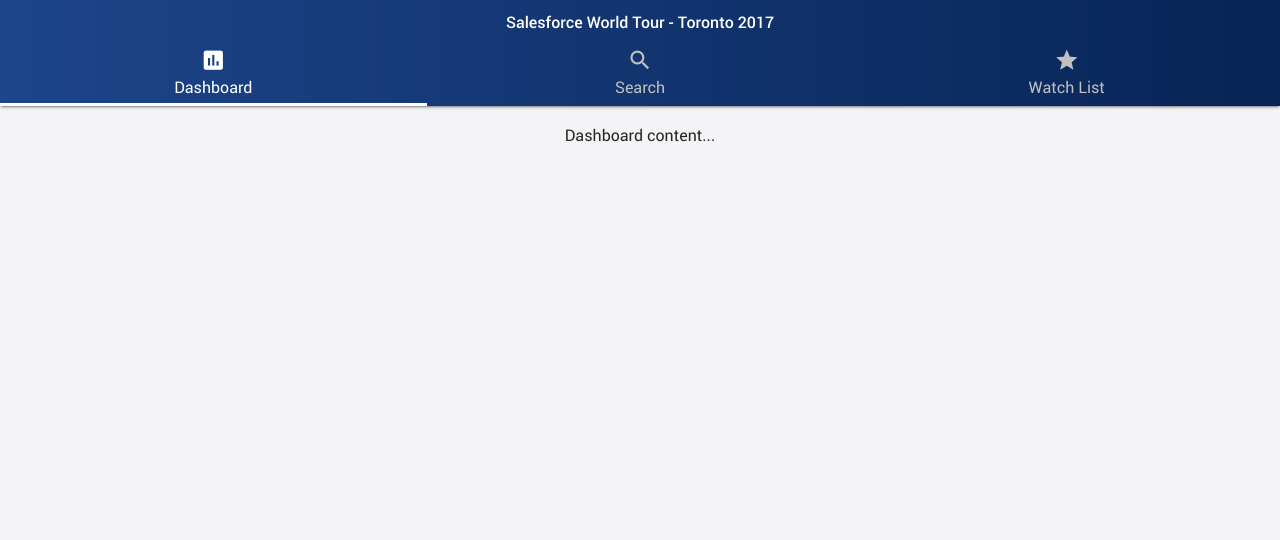
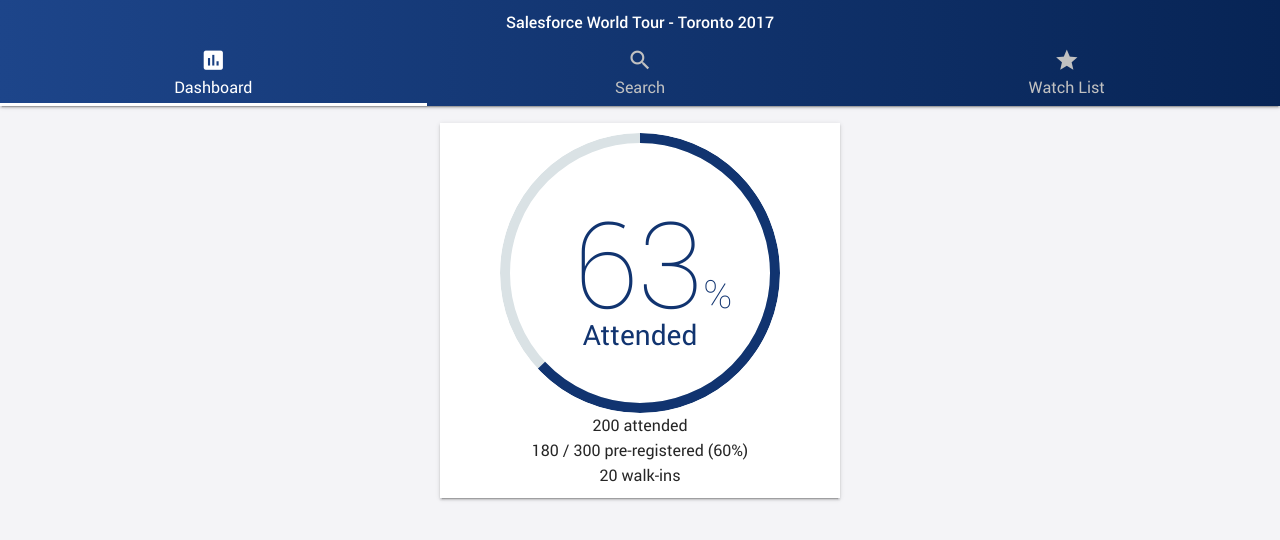
Before and after one commit to C-Rodg/Event-Insight-Mobile, a React app: page / in a window 1280 px wide. Built offline with nearby package versions, Linux system fonts and the light colour scheme.

Commit message:
Added large donut chart, began styling

```diff
--- a/src/components/DashboardContent.js
+++ b/src/components/DashboardContent.js
@@ -1,7 +1,30 @@
 import React from "react";
+import DonutChart from "./DonutChart";
 
 const DashboardContent = () => {
-	return <div className="dashboard-content">Dashboard content...</div>;
+	return (
+		<div className="dashboard-content">
+			<div className="dashboard-card">
+				<div className="dashboard-summary">
+					<DonutChart
+						donutLabel="Attended"
+						value={63}
+						strokeWidth={10}
+						size={280}
+						color="#113470"
+					/>
+					<div className="summary-content">
+						<div className="total-attended">200 attended</div>
+						<div className="prereg-attended">
+							180 / 300 pre-registered (60%)
+						</div>
+						<div className="walkins-attended">20 walk-ins</div>
+					</div>
+				</div>
+				<div className="summary-attendee" />
+			</div>
+		</div>
+	);
 };
 
 export default DashboardContent;
--- /dev/null
+++ b/src/components/DonutChart.js
@@ -0,0 +1,69 @@
+import React from "react";
+
+const DonutChart = props => {
+	const halfSize = props.size * 0.5;
+	const radius = halfSize - props.strokeWidth * 0.5;
+	const circumference = 2 * Math.PI * radius;
+	const strokeVal = props.value * circumference / 100;
+	const dashVal = `${strokeVal}, ${circumference}`;
+	const rotateVal = `rotate(-90 ${halfSize},${halfSize})`;
+	const trackStyle = { strokeWidth: props.strokeWidth };
+	const indicatorStyle = {
+		strokeWidth: props.strokeWidth,
+		strokeDasharray: dashVal,
+		stroke: props.color,
+		strokeDashoffset: strokeVal,
+		animation: `fill-donut 1s cubic-bezier(0.455, 0.03, 0.515, 0.955) forwards`
+	};
+	const textStyle = { textAnchor: "middle", fill: props.color };
+
+	return (
+		<svg width={props.size} height={props.size} className="donut-chart">
+			<circle
+				className="donut-chart-track"
+				r={radius}
+				cx={halfSize}
+				cy={halfSize}
+				transform={rotateVal}
+				style={trackStyle}
+			/>
+			<circle
+				className="donut-chart-indicator"
+				r={radius}
+				cx={halfSize}
+				cy={halfSize}
+				transform={rotateVal}
+				style={indicatorStyle}
+			/>
+			<text
+				x={halfSize}
+				y={halfSize + 35}
+				style={textStyle}
+				className="donut-chart-text"
+			>
+				<tspan className="donut-chart-text-val" x={halfSize + 12}>
+					{props.value}
+				</tspan>
+				<tspan className="donut-chart-text-percent">%</tspan>
+				<tspan
+					className="donut-chart-text-label"
+					x={halfSize}
+					y={halfSize + 72}
+				>
+					{props.donutLabel}
+				</tspan>
+			</text>
+		</svg>
+	);
+};
+
+DonutChart.defaultProps = {
+	donutLabel: "",
+	value: 0,
+	size: 150,
+	strokeWidth: 25,
+	color: "#00897b",
+	animationTime: "1"
+};
+
+export default DonutChart;
--- a/src/styles/custom.scss
+++ b/src/styles/custom.scss
@@ -21,6 +21,9 @@
 // Fonts
 $regular-font: 'robotoregular', Helvetica, Arial, sans-serif;
 $heavy-font: 'robotomedium', Helvetica, Arial, sans-serif;
+$thin-font: 'robotothin', Helvetica, Arial, sans-serif;
+
+@import './donut-chart';
 
 // Overrrides
 a,
@@ -517,6 +520,32 @@
 	}
 }
 
+.dashboard-content {
+	.dashboard-card {
+		background-color: #fff;
+		box-shadow: 0 2px 2px 0 rgba(0, 0, 0, .14), 0 3px 1px -2px rgba(0, 0, 0, .2),
+			0 1px 5px 0 rgba(0, 0, 0, .12);
+		max-width: 400px;
+		margin: 0 auto;
+
+		.dashboard-summary {
+			padding: 10px 10px;
+
+			.donut-chart-text-val {
+				font-size: 120px;
+			}
+
+			.donut-chart-text-percent {
+				font-size: 39px;
+			}
+
+			.donut-chart-text-label {
+				font-size: 28px;
+			}
+		}
+	}
+}
+
 .text-nowrap {
 	white-space: nowrap;
 	overflow: hidden;
--- /dev/null
+++ b/src/styles/donut-chart.scss
@@ -0,0 +1,44 @@
+.donut-chart-track {
+	fill: transparent;
+	stroke: #dae2e5;
+	stroke-width: 26;
+}
+
+.donut-chart-indicator {
+	fill: transparent;
+	stroke: #00897b;
+	stroke-width: 26;
+	stroke-dasharray: 0, 10000;
+	transition: stroke-dasharray 4s ease;
+}
+
+.donut-chart {
+	margin: 0 auto;
+	border-radius: 50%;
+	display: block;
+	text-align: center;
+}
+
+.donut-chart-text {
+	fill: #00897b;
+}
+
+.donut-chart-text-val {
+	font-size: 44px;
+	font-family: $thin-font;
+}
+
+.donut-chart-text-percent {
+	font-size: 21px;
+	font-family: $thin-font;
+}
+
+.donut-chart-text-label {
+	font-size: 19px;
+}
+
+@keyframes fill-donut {
+	to {
+		stroke-dashoffset: 0;
+	}
+}
```
Also changed, not shown: src/styles/fonts/roboto/roboto.css (+12 -11 lines).
